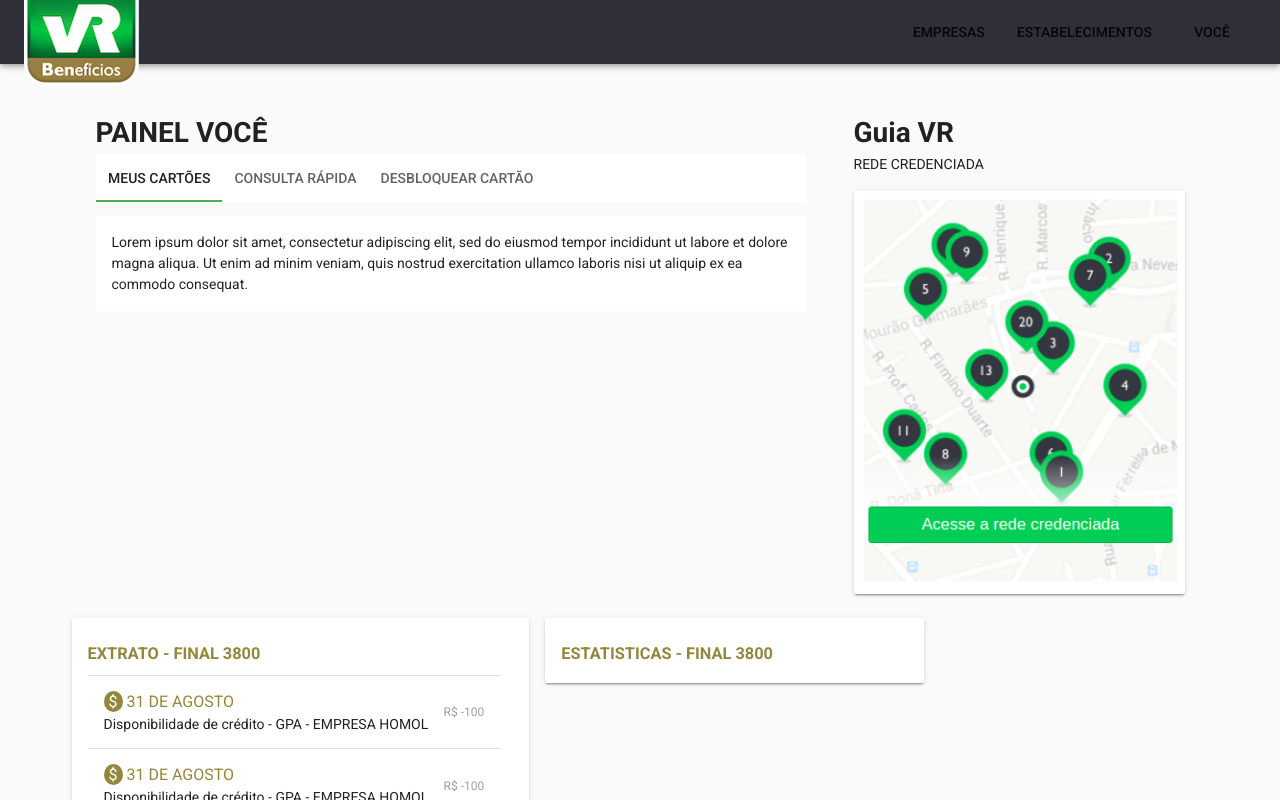
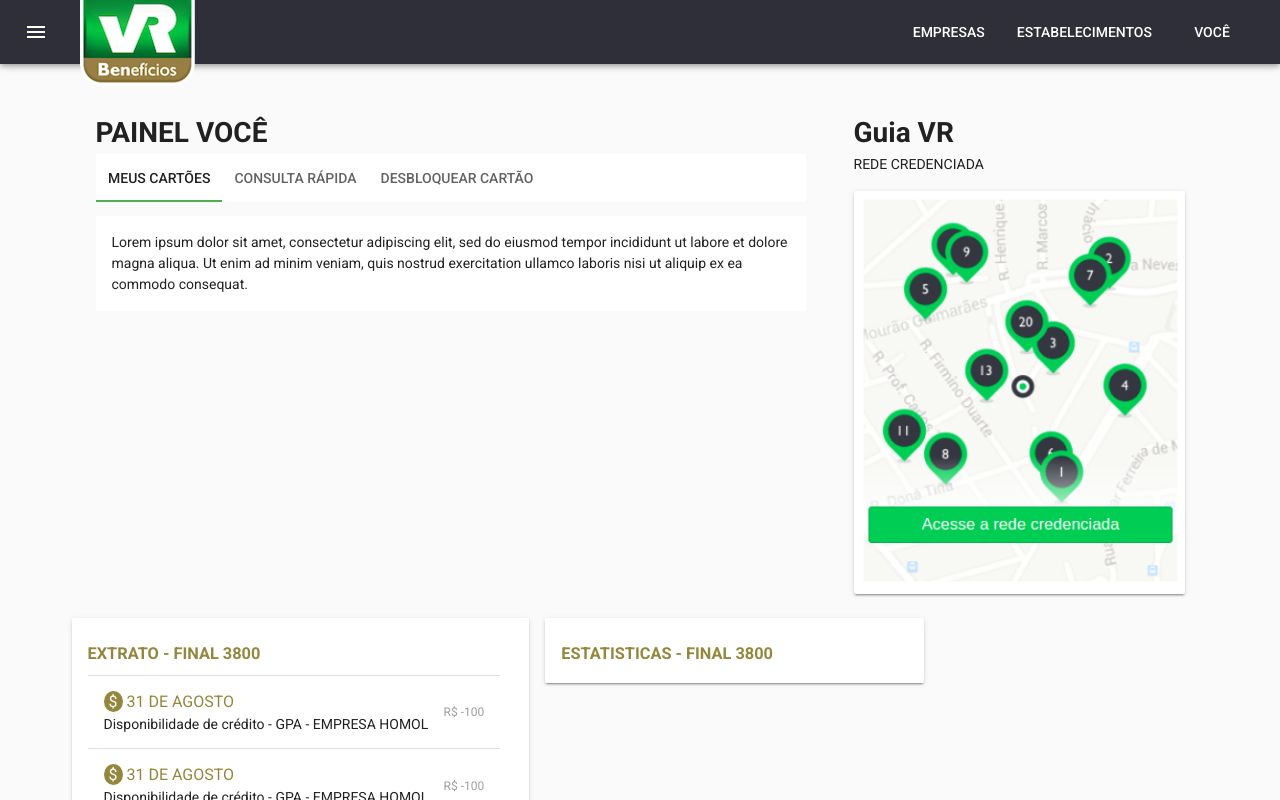
Before and after one commit to pdemutti/poc-vue, a Vue app in the folder frontend/: page / in a window 1280 px wide. Shown: the top 800 px of the page. Built offline with nearby package versions, Linux system fonts and the light colour scheme.

Commit message:
ajustes de cores no header

```diff
--- a/frontend/src/components/Header.vue
+++ b/frontend/src/components/Header.vue
@@ -1,11 +1,11 @@
 <template>
   <v-toolbar class="toolbar">
-    <!-- <v-toolbar-side-icon></v-toolbar-side-icon> -->
+    <v-toolbar-side-icon></v-toolbar-side-icon>
     <v-toolbar-title>
       <img src="/static/img/logo.png" alt="logo">
     </v-toolbar-title>
     <v-spacer></v-spacer>
-    <v-toolbar-items class="hidden-sm-and-down">
+    <v-toolbar-items>
       <v-btn flat>Empresas</v-btn>
       <v-btn flat>Estabelecimentos</v-btn>
       <v-btn flat>Você</v-btn>
@@ -29,5 +29,9 @@
   .toolbar {
     background: #2e2f39;
     color: #fff;
+
+    .icon, button {
+      color: white;
+    }
   }
 </style>
```
